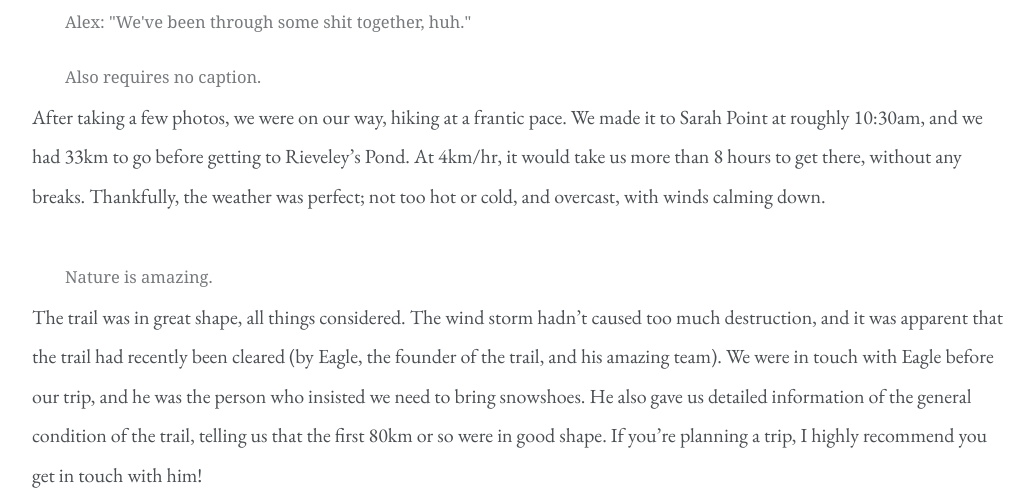
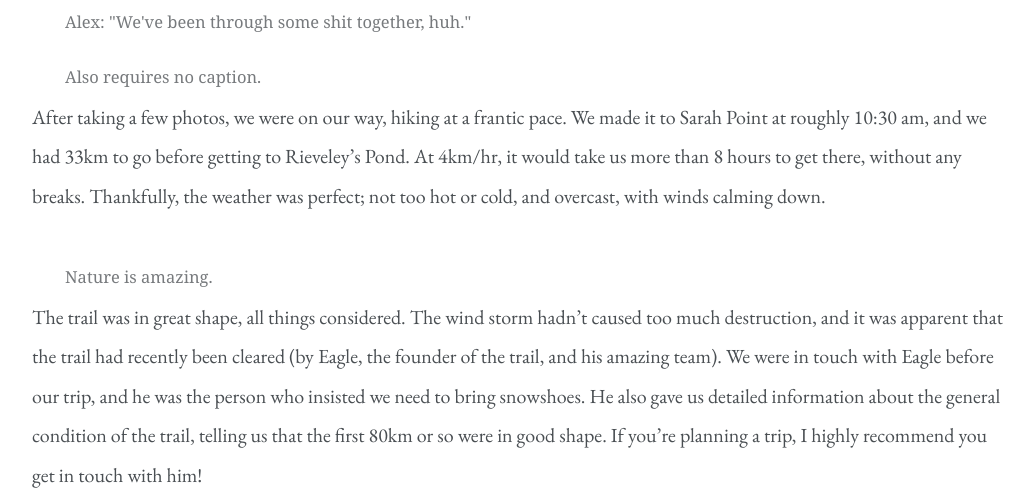
Before and after one commit to BestCoastTrail/BestCoastTrail.github.io, a Jekyll site: the page built from _posts/2017-04-08-Day-1:-The-Drop.markdown, in a window 1280 px wide and 900 px high, scrolled down 5274 px. Shown: the part 156-654 px from the top of the window, without its empty margins (118-1151 px from the left). Built offline with Jekyll 4.4.1, drawn with Linux system fonts in a browser that asks for light colours; comment, search, counter and statistics services are not loaded; some of the changed text lies outside the part shown.

Commit message:
Fixing typos

```diff
--- a/_posts/2017-04-08-Day-1:-The-Drop.markdown
+++ b/_posts/2017-04-08-Day-1:-The-Drop.markdown
@@ -89,19 +89,19 @@ When the boat comes near, Alex holds onto me as I try to reach my bag... And I m
   <img data-original="https://farm3.staticflickr.com/2818/34204947042_a9c105cab8_h.jpg" data-action="zoom" class="inline-image"/>
   <figcaption>Also requires no caption.</figcaption>
 </figure>
-After taking a few photos, we were on our way, hiking at a frantic pace. We made it to Sarah Point at roughly 10:30am, and we had 33km to go before getting to Rieveley's Pond. At 4km/hr, it would take us more than 8 hours to get there, without any breaks. Thankfully, the weather was perfect; not too hot or cold, and overcast, with winds calming down.
+After taking a few photos, we were on our way, hiking at a frantic pace. We made it to Sarah Point at roughly 10:30 am, and we had 33km to go before getting to Rieveley's Pond. At 4km/hr, it would take us more than 8 hours to get there, without any breaks. Thankfully, the weather was perfect; not too hot or cold, and overcast, with winds calming down.
 <figure>
   <img data-original="https://farm3.staticflickr.com/2841/33979059360_442f6bdaba_h.jpg" data-action="zoom" class="inline-image"/>
   <figcaption>Nature is amazing.</figcaption>
 </figure>
-The trail was in great shape, all things considered. The wind storm hadn't caused too much destruction, and it was apparent that the trail had recently been cleared (by Eagle, the founder of the trail, and his amazing team). We were in touch with Eagle before our trip, and he was the person who insisted we need to bring snowshoes. He also gave us detailed information of the general condition of the trail, telling us that the first 80km or so were in good shape. If you're planning a trip, I highly recommend you get in touch with him!
+The trail was in great shape, all things considered. The wind storm hadn't caused too much destruction, and it was apparent that the trail had recently been cleared (by Eagle, the founder of the trail, and his amazing team). We were in touch with Eagle before our trip, and he was the person who insisted we need to bring snowshoes. He also gave us detailed information about the general condition of the trail, telling us that the first 80km or so were in good shape. If you're planning a trip, I highly recommend you get in touch with him!
 
 Also, the trail is very well marked. I don't think we lost the trail at all on the first day.
 <figure>
   <img data-original="https://farm5.staticflickr.com/4181/34204947662_4535186e27_h.jpg" data-action="zoom" class="inline-image"/>
   <figcaption>At roughly the 12km mark, we took a quick nut break. Nuts are amazing - nothing is so energy dense. Also, peanut m&amp;m's are a hiker's godsend.</figcaption>
 </figure>
-After a surprisingly challenging hike, we finally make it to the first hut of our trail: Manzanita Bluff. Neither of us expected the first part of the trail to be difficult, but there was a decent amount of elevation gain. We walk through an exceptionally diverse landscape, from old growth to completely uncovered areas due to recent (and ongoing) logging. It is startling to walk through dense forest one minute and logged destruction the next - the change could not be more stark.
+After a surprisingly challenging hike, we finally make it to the first hut of our trail: Manzanita Bluff. Neither of us expected the first part of the trail to be difficult, but there was a decent amount of elevation gain. We walk through an exceptionally diverse landscape, from old growth to completely uncovered areas due to recent (and ongoing) logging. It is startling to walk through dense forest one minute and logged destruction the next - the change could not be starker.
 <figure>
   <img data-original="https://farm3.staticflickr.com/2878/33552777233_da9d75fb9a_h.jpg" data-action="zoom" class="inline-image"/>
   <figcaption>We took a quick picture in the hut, poke our heads around a little, and continue on our way. PS: Icebreaker headband is awesome</figcaption>
```
Also changed, not shown: other parts of _posts/2017-04-08-Day-1:-The-Drop.markdown (+3 -3 lines).
